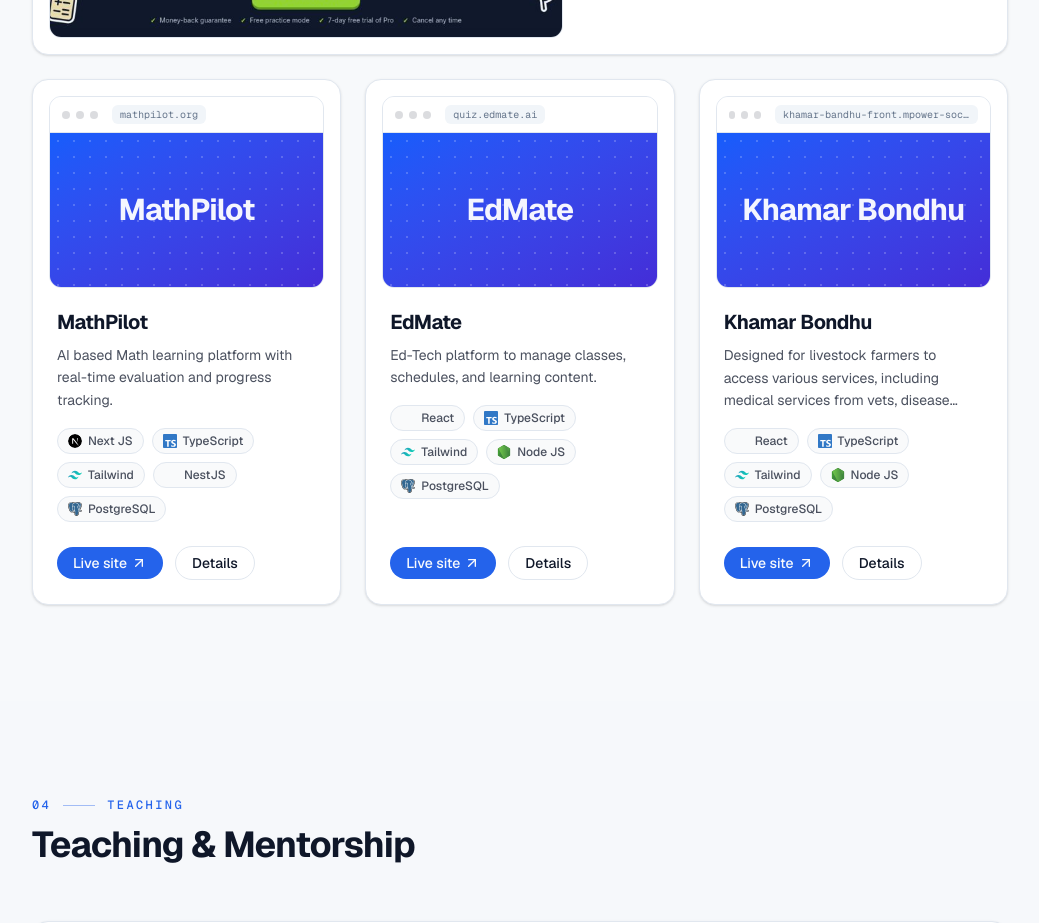
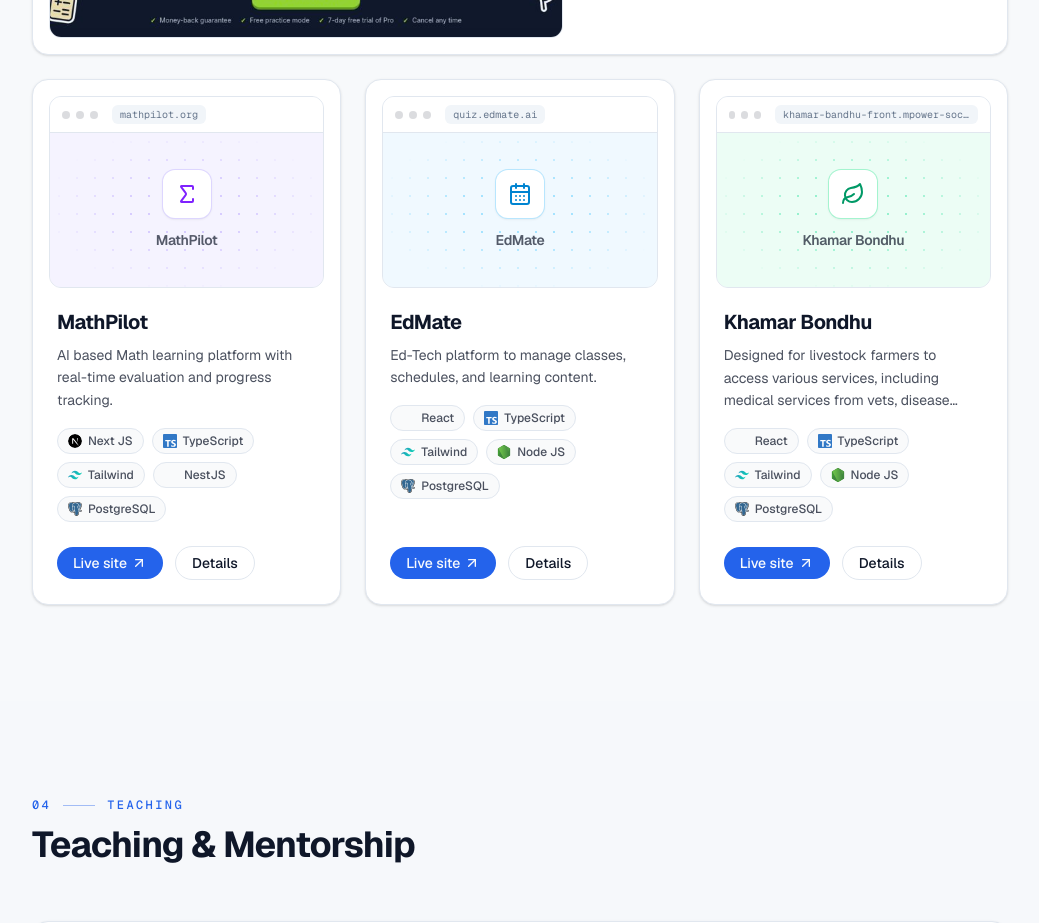
Before and after one commit to shuvo-99/Portfolio, a Next.js app: page / in a window 1280 px wide. Shown: the part 2760-3683 px from the top of the page, without its empty margins (120-1159 px from the left). Built offline with nearby package versions, Linux system fonts and the light colour scheme; some icons are missing.

Commit message:
style: soften project card placeholders

```diff
--- a/src/components/ProjectCard.tsx
+++ b/src/components/ProjectCard.tsx
@@ -1,7 +1,7 @@
 "use client";
 
 import { motion } from "framer-motion";
-import { ArrowUpRight } from "lucide-react";
+import { ArrowUpRight, FolderCode, type LucideIcon } from "lucide-react";
 import Image from "next/image";
 import { Icon } from "@iconify/react";
 import CustomDialog from "./ui/customDialog";
@@ -20,7 +20,31 @@ export interface Project {
   details: string[];
   image?: string;
   featured?: boolean;
+  /** Placeholder styling, used when there is no screenshot. */
+  tint?: Tint;
+  icon?: LucideIcon;
 }
+
+// Full class strings so Tailwind can see them. Soft backgrounds keep placeholders quiet.
+const tints = {
+  violet: {
+    bg: "bg-violet-50 dark:bg-violet-500/[0.07]",
+    dots: "text-violet-300/60 dark:text-violet-400/20",
+    tile: "text-violet-600 ring-violet-200 dark:text-violet-300 dark:ring-violet-400/25",
+  },
+  sky: {
+    bg: "bg-sky-50 dark:bg-sky-500/[0.07]",
+    dots: "text-sky-300/60 dark:text-sky-400/20",
+    tile: "text-sky-600 ring-sky-200 dark:text-sky-300 dark:ring-sky-400/25",
+  },
+  emerald: {
+    bg: "bg-emerald-50 dark:bg-emerald-500/[0.07]",
+    dots: "text-emerald-300/60 dark:text-emerald-400/20",
+    tile: "text-emerald-600 ring-emerald-200 dark:text-emerald-300 dark:ring-emerald-400/25",
+  },
+} as const;
+
+export type Tint = keyof typeof tints;
 
 function hostname(link: string) {
   try {
@@ -30,7 +54,14 @@ function hostname(link: string) {
   }
 }
 
-function Preview({ title, link, image }: Pick<Project, "title" | "link" | "image">) {
+function Preview({
+  title,
+  link,
+  image,
+  tint = "sky",
+  icon: PlaceholderIcon = FolderCode,
+}: Pick<Project, "title" | "link" | "image" | "tint" | "icon">) {
+  const t = tints[tint];
   return (
     <div className="relative overflow-hidden rounded-xl border border-border bg-muted">
       {/* Browser chrome */}
@@ -52,12 +83,28 @@ function Preview({ title, link, image }: Pick<Project, "title" | "link" | "image
             className="object-cover object-top transition-transform duration-500 group-hover:scale-[1.03]"
           />
         ) : (
-          <div className="absolute inset-0 flex items-center justify-center bg-linear-to-br from-blue-600 to-indigo-700">
+          <div
+            className={cn(
+              "absolute inset-0 flex flex-col items-center justify-center gap-3",
+              t.bg,
+            )}
+          >
             <div
               aria-hidden
-              className="absolute inset-0 opacity-20 bg-[radial-gradient(circle,white_1px,transparent_1px)] bg-size-[16px_16px]"
+              className={cn(
+                "absolute inset-0 bg-[radial-gradient(circle,currentColor_1px,transparent_1px)] bg-size-[18px_18px] mask-[radial-gradient(ellipse_at_center,black_30%,transparent_75%)]",
+                t.dots,
+              )}
             />
-            <span className="relative text-2xl md:text-3xl font-bold tracking-tight text-white/95 transition-transform duration-500 group-hover:scale-105">
+            <div
+              className={cn(
+                "relative h-12 w-12 rounded-xl bg-card ring-1 shadow-sm flex items-center justify-center transition-transform duration-500 group-hover:scale-110 group-hover:-rotate-3",
+                t.tile,
+              )}
+            >
+              <PlaceholderIcon className="w-6 h-6" />
+            </div>
+            <span className="relative text-sm font-semibold tracking-tight text-foreground/70">
               {title}
             </span>
           </div>
@@ -68,7 +115,8 @@ function Preview({ title, link, image }: Pick<Project, "title" | "link" | "image
 }
 
 export default function ProjectCard(project: Project) {
-  const { title, description, techs, link, details, image, featured } = project;
+  const { title, description, techs, link, details, image, featured, tint, icon } =
+    project;
 
   return (
     <motion.article
@@ -80,7 +128,7 @@ export default function ProjectCard(project: Project) {
           : "flex flex-col",
       )}
     >
-      <Preview title={title} link={link} image={image} />
+      <Preview title={title} link={link} image={image} tint={tint} icon={icon} />
 
       <div
         className={cn("flex flex-1 flex-col px-2 pt-5 pb-2", featured && "md:pt-0")}
--- a/src/components/Projects.tsx
+++ b/src/components/Projects.tsx
@@ -2,6 +2,7 @@
 
 import { motion } from "framer-motion";
 import SectionHeading from "./SectionHeading";
+import { CalendarDays, Leaf, Sigma } from "lucide-react";
 import ProjectCard, { type Project } from "./ProjectCard";
 
 export default function Projects() {
@@ -42,6 +43,8 @@ export default function Projects() {
         { title: "PostgreSQL", iconName: "logos:postgresql" },
       ],
       link: "https://mathpilot.org/",
+      tint: "violet",
+      icon: Sigma,
       details: [
         "Developed a structured learning flow allowing users to select subjects, modules, papers, and topics, each containing step-wise descriptive questions",
         "Designed and implemented a custom three-column problem-solving layout (question, canvas, navigation) optimized for mathematical workflows.",
@@ -62,6 +65,8 @@ export default function Projects() {
         { title: "PostgreSQL", iconName: "logos:postgresql" },
       ],
       link: "https://quiz.edmate.ai/question-bank",
+      tint: "sky",
+      icon: CalendarDays,
       details: [
         "Developed teacher and admin dashboards for class scheduling, content management, and role-based access control.",
         "Implemented quiz and question modules allowing admins to create MCQs and students to view instant results.",
@@ -80,6 +85,8 @@ export default function Projects() {
         { title: "PostgreSQL", iconName: "logos:postgresql" },
       ],
       link: "https://khamar-bandhu-front.mpower-social.com/",
+      tint: "emerald",
+      icon: Leaf,
       details: [
         "Built admin panels for content creation, notification scheduling, and user management.",
         "Implemented feedback systems and managed livestock disease and information modules.",
```
